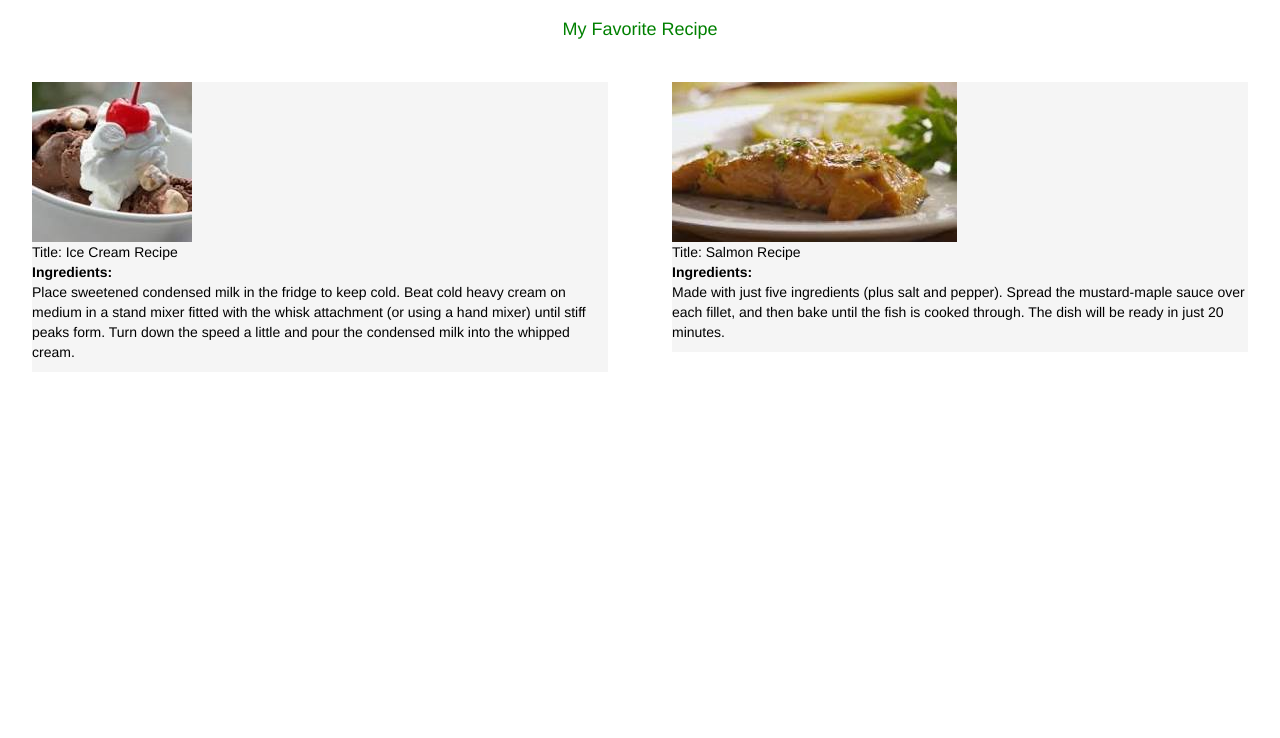
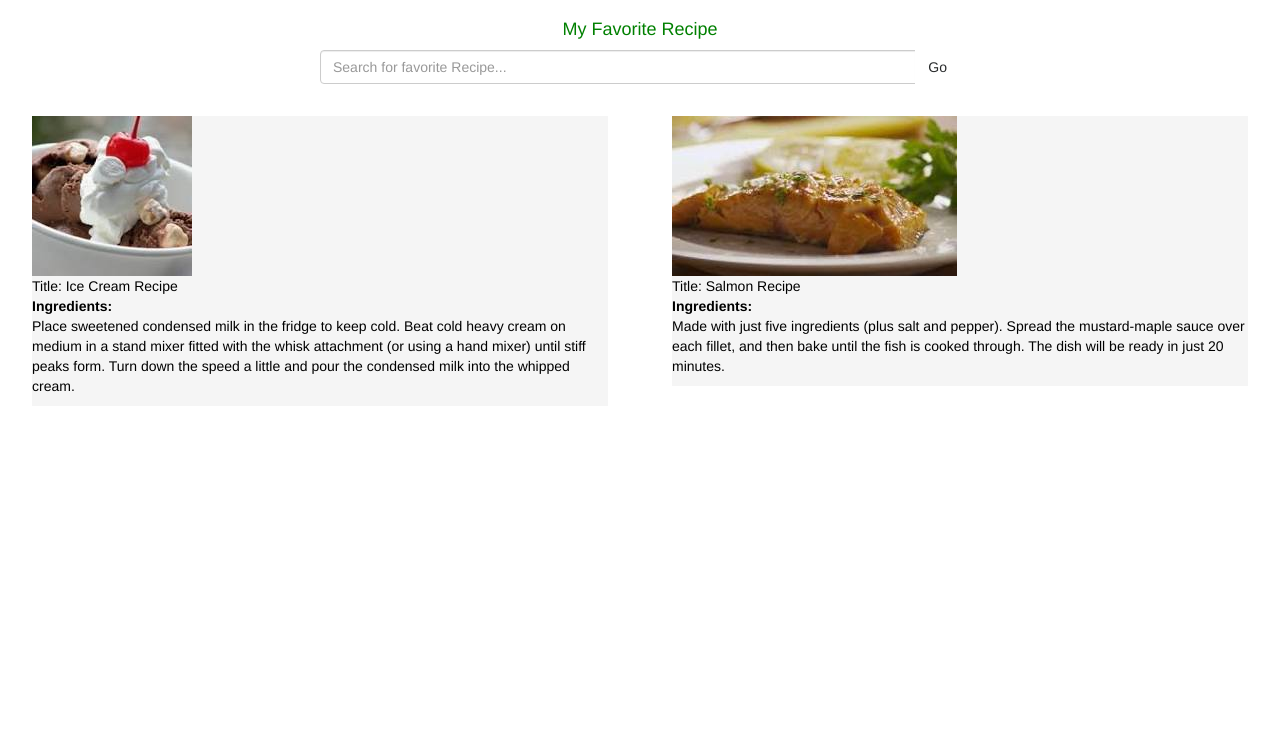
Before and after one commit to Adedayo07/moreRecipe, a website: page template/favoriteRecipe.html in a window 1280 px wide. Shown: the part 62-800 px from the top of the page. Drawn offline with nearby package versions, Linux system fonts and the light colour scheme.

Commit message:
changes made to U.I

```diff
--- a/template/favoriteRecipe.html
+++ b/template/favoriteRecipe.html
@@ -28,12 +28,18 @@
         </ul>
       </div>
     </nav>
-
-
       <p>
         <h4 class="faveR">My Favorite Recipe</h4>
       </p>
-
+    <div class="searchBar text-center">
+      <div class="input-group">
+        <input type="text" class="form-control" placeholder="Search for favorite Recipe...">
+          <span class="input-group-btn">
+          <i class="fa fa-search" aria-hidden="true"></i>
+          <button class="btn btn-secondary" type="button">Go</button>
+        </span>
+      </div>
+    </div>
     <ul class="gallery">
       <li>
           <a href="iceCream.html">
```
Also changed, not shown: template/gallery.html (+1 -1 lines). Lines whose indentation alone changed are shown as unchanged.
